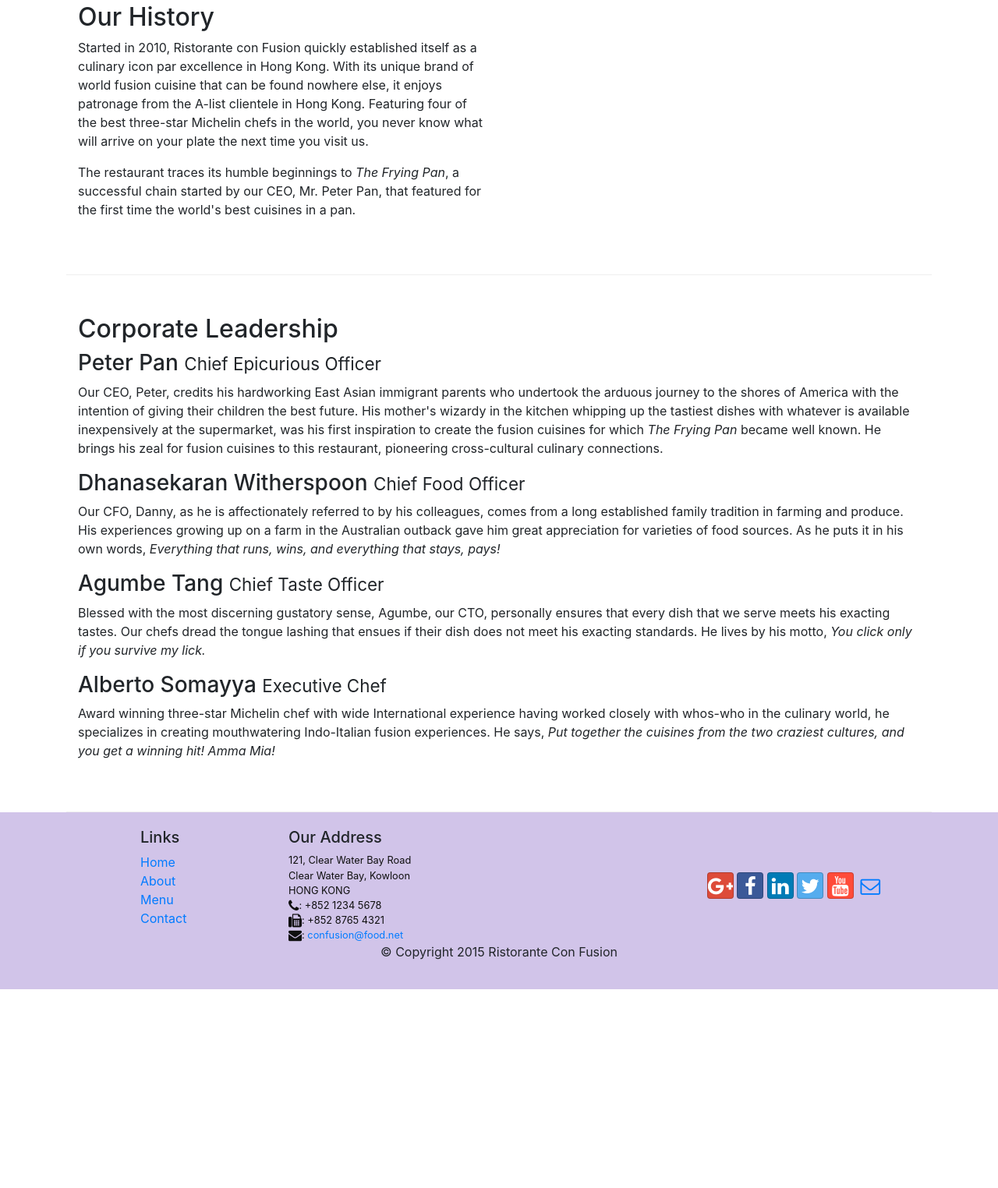
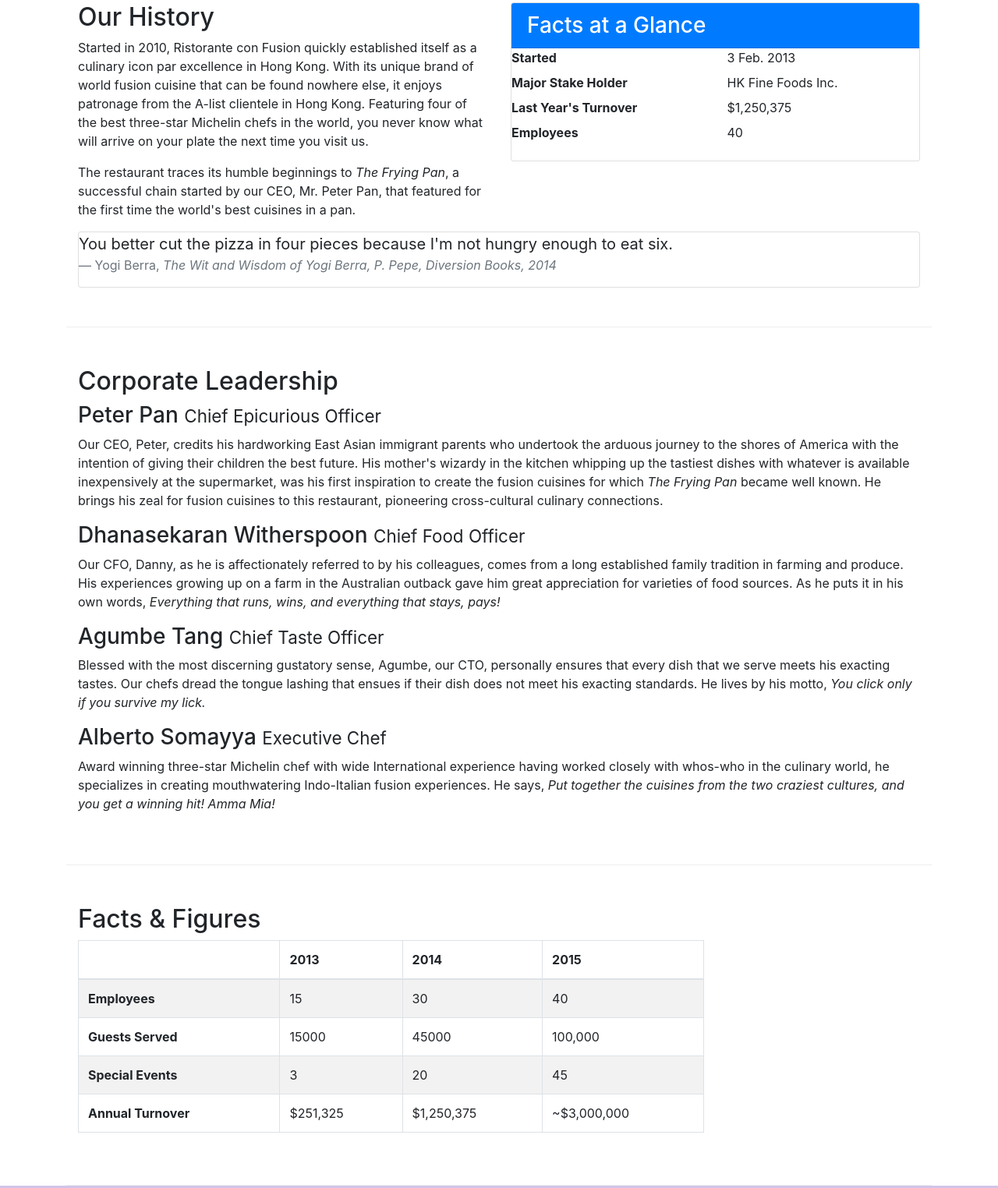
Before and after one commit to wilcoln/confusion, a website: page www/aboutus.html in a window 1280 px wide. Shown: the part 488-2012 px from the top of the page at 78% size. Before the commit the page ends 1757 px from the top, so only its background shows below. Drawn offline with nearby package versions, Linux system fonts and the light colour scheme.

Commit message:
Table and cards

```diff
--- a/www/aboutus.html
+++ b/www/aboutus.html
@@ -68,7 +68,34 @@
                 <p>Started in 2010, Ristorante con Fusion quickly established itself as a culinary icon par excellence in Hong Kong. With its unique brand of world fusion cuisine that can be found nowhere else, it enjoys patronage from the A-list clientele in Hong Kong.  Featuring four of the best three-star Michelin chefs in the world, you never know what will arrive on your plate the next time you visit us.</p>
                 <p>The restaurant traces its humble beginnings to <em>The Frying Pan</em>, a successful chain started by our CEO, Mr. Peter Pan, that featured for the first time the world's best cuisines in a pan.</p>
             </div>
-            <div>
+            <div class="col-sm">
+                <div class="card">
+                    <h3 class="card-header bg-primary text-white">Facts at a Glance</h3>
+                    <div class="card-block">
+                       <dl class="row">
+                            <dt class="col-6">Started</dt>
+                            <dd class="col-6">3 Feb. 2013</dd>
+                            <dt class="col-6">Major Stake Holder</dt>
+                            <dd class="col-6">HK Fine Foods Inc.</dd>
+                            <dt class="col-6">Last Year's Turnover</dt>
+                            <dd class="col-6">$1,250,375</dd>
+                            <dt class="col-6">Employees</dt>
+                            <dd class="col-6">40</dd>
+                       </dl>
+                    </div>
+                </div>
+            </div>
+            <div class="col-12">
+                <div class="card card-block bg-faded">
+                    <blockquote class="blockquote">
+                        <p class="mb-0">You better cut the pizza in four pieces because
+                            I'm not hungry enough to eat six.</p>
+                        <footer class="blockquote-footer">Yogi Berra,
+                          <cite title="Source Title">The Wit and Wisdom of Yogi Berra,
+                            P. Pepe, Diversion Books, 2014</cite>
+                        </footer>
+                    </blockquote>
+                </div>
             </div>
         </div>
 
@@ -95,7 +122,52 @@
                 </p>
             </div>
        </div>
+        <div class="row row-content">
+            <div class="col-12 col-sm-9">
+                <h2> Facts &amp; Figures</h2>
+                <div class="table-responsive">
+                    <table class="table table-bordered table-striped">
+                    <thead class="thead-inverse">
+                        <tr>
+                            <th>&nbsp;</th>
+                            <th>2013</th>
+                            <th>2014</th>
+                            <th>2015</th>
+                        </tr>
+                    </thead>
+                    <tbody>
+                        <tr>
+                            <th>Employees</th>
+                            <td>15</td>
+                            <td>30</td>
+                            <td>40</td>
+                        </tr>
+                        <tr>
+                            <th>Guests Served</th>
+                            <td>15000</td>
+                            <td>45000</td>
+                            <td>100,000</td>
+                        </tr>
+                        <tr>
+                            <th>Special Events</th>
+                            <td>3</td>
+                            <td>20</td>
+                            <td>45</td>
+                        </tr>
+                        <tr>
+                            <th>Annual Turnover</th>
+                            <td>$251,325</td>
+                            <td>$1,250,375</td>
+                            <td>~$3,000,000</td>
+                        </tr>
+                    </tbody>
+                </table>
+                </div>
 
+                <div class="col-12 col-sm-3">
+                </div>
+            </div>
+        </div>
     </div>
 
 <footer class="footer">
@@ -144,6 +216,7 @@
     <script src="../node_modules/jquery/dist/jquery.min.js"></script>
     <script src="../node_modules/tether/dist/js/tether.min.js"></script>
     <script src="../node_modules/bootstrap/dist/js/bootstrap.min.js"></script>
+    <script src="js/app.js"></script>
 </body>
 
 </html>
```
Also changed, not shown: www/js/app.js (added).
